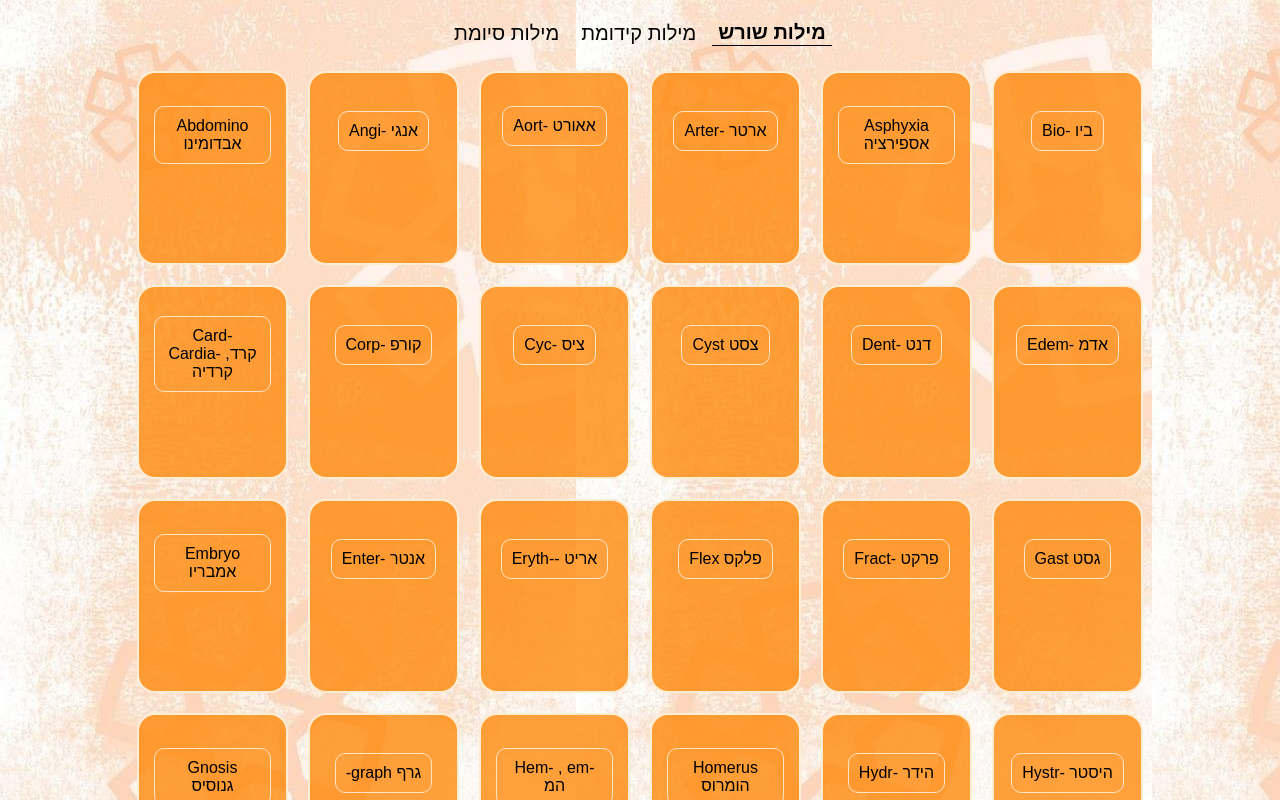
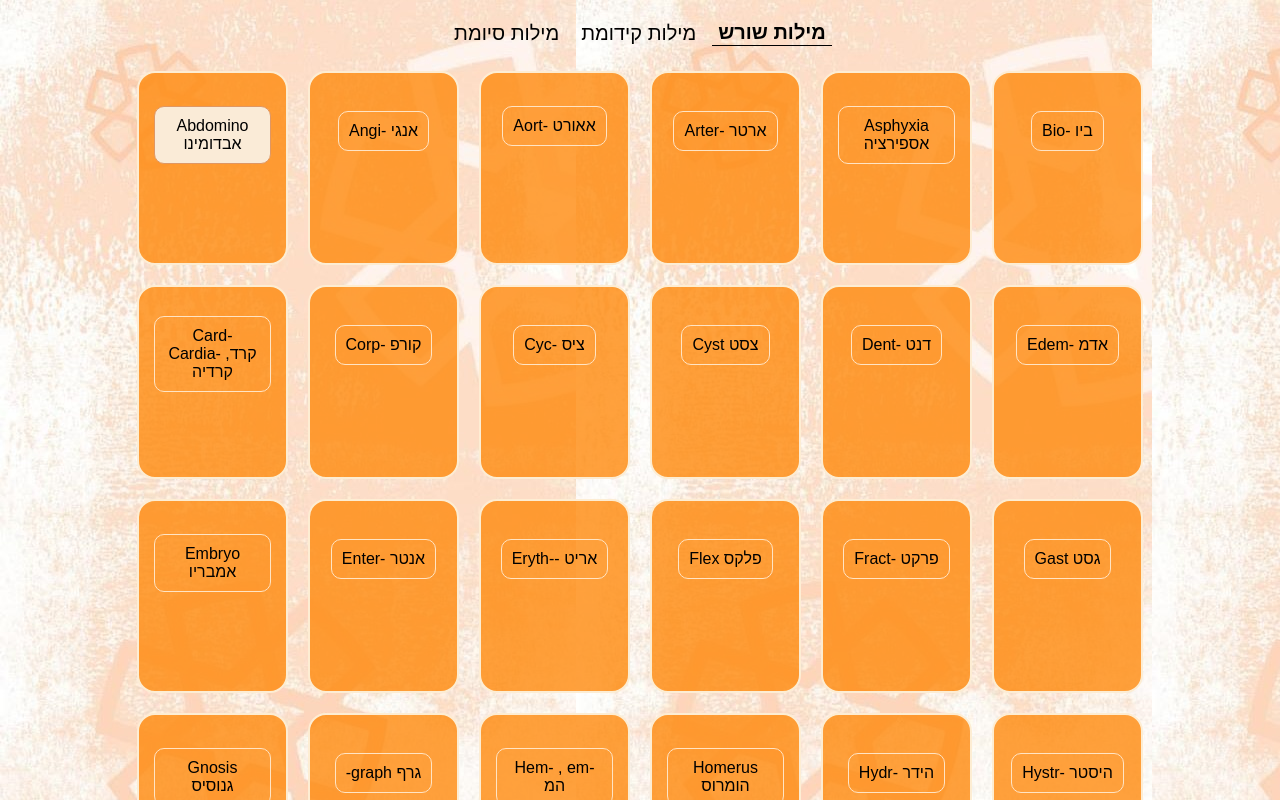
Before and after one commit to taltl/medical-terminology-practice, a React (Create React App) app: page / in a window 1280 px wide. In both pictures the pointer is over the button 212 px from the left and 135 px from the top of the page. Shown: the top 800 px of the page. Built offline with nearby package versions, Linux system fonts and the light colour scheme.

Commit message:
add hover to btn in cards

```diff
--- a/src/components/tabsContainer/TabsContainer.css
+++ b/src/components/tabsContainer/TabsContainer.css
@@ -16,3 +16,9 @@
     border-bottom: black 1px solid;
     font-weight: bold;
 }
+
+
+.english:hover {
+  background-color: antiquewhite;
+  border-color: rgb(223, 151, 100);
+}
```
